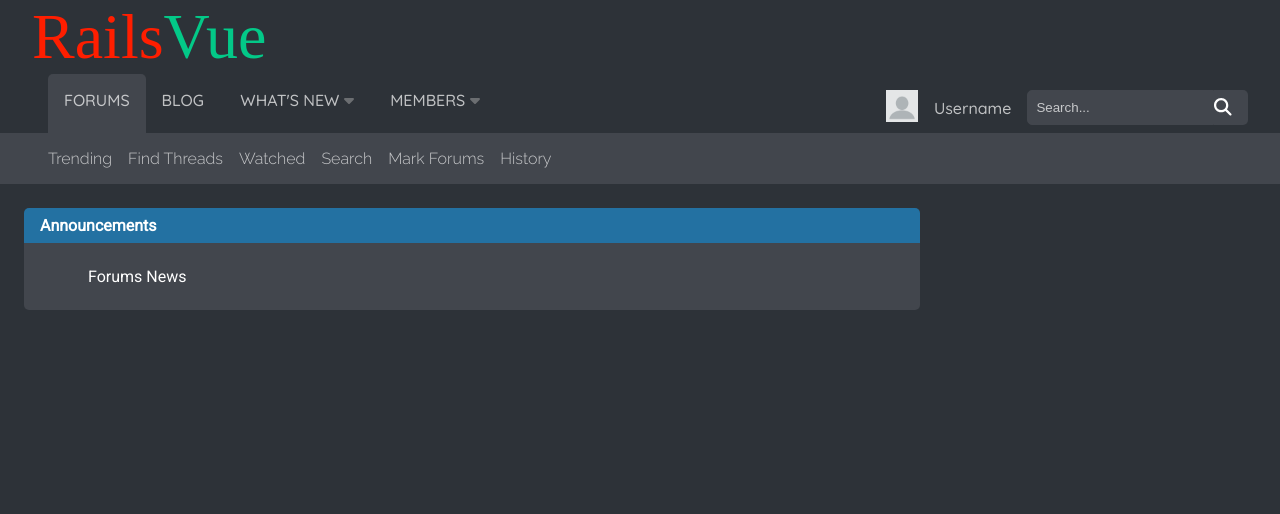
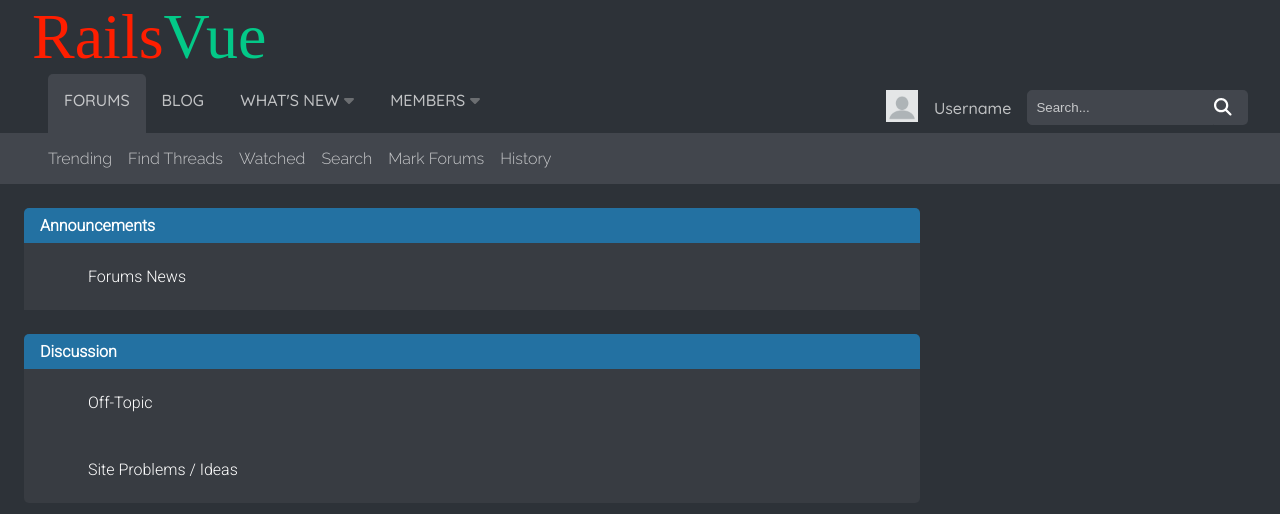
Before and after one commit to Rubykami/railsvueforum-Vuejs, a Vue app: page / in a window 1280 px wide. Shown: the top 514 px of the page. Built offline with nearby package versions, Linux system fonts and the light colour scheme; a web font is replaced by a local one.

Commit message:
Creating announcements and discussion division on forums page

```diff
--- a/index.html
+++ b/index.html
@@ -5,7 +5,7 @@
     <link href="https://fonts.googleapis.com/css2?family=Flamenco:wght@300&display=swap" rel="stylesheet">
     <link href="https://fonts.googleapis.com/css2?family=Quicksand:wght@500&display=swap" rel="stylesheet">
     <link href="https://fonts.googleapis.com/css2?family=Raleway:wght@300&display=swap" rel="stylesheet">
-    <link href="https://fonts.googleapis.com/css2?family=Roboto&display=swap" rel="stylesheet">
+    <link href="https://fonts.googleapis.com/css2?family=Roboto:wght@300&display=swap" rel="stylesheet">
     <meta name="viewport" content="width=device-width, initial-scale=1.0">
     <title>Vite App</title>
   </head>
--- a/src/components/ForumDivisions.vue
+++ b/src/components/ForumDivisions.vue
@@ -5,27 +5,77 @@
         {{ props.Title }}
       </span>
     </h1>
-    <div class="main__forumdivision__contentdiv">
-      <span class="main__forumdivision__contentdiv__content">
-        <slot name="singletext"/>
+    <div
+      @mouseover="ChangeSingleFirstMultiLinkBackground"
+      @mouseout="UndoSingleFirstMultiLinkBackground"
+      class="main__forumdivision__firstcontentdiv"
+    >
+      <span
+        ref="singlelinkdiv"
+        class="main__forumdivision__firstcontentdiv__content__singlelink"
+      >
+        <slot name="singlelink" />
+      </span>
+      <span
+        ref="firstmultilinkdiv"
+        class="main__forumdivision__firstcontentdiv__content__firstmultilink"
+      >
+        <slot name="firstmultilink" />
+      </span>
+    </div>
+    <div
+      v-show="props.Hidden"
+      @mouseover="ChangeSecondtMultiLinkBackground"
+      @mouseout="UndoSecondMultiLinkBackground"
+      class="main__forumdivision__secondcontentdiv"
+    >
+      <span
+        ref="secondmultilinkdiv"
+        class="main__forumdivision__secondcontentdiv__content__secondmultilink"
+      >
+        <slot name="secondmultilink" />
       </span>
     </div>
   </section>
 </template>
 
 <script setup lang="ts">
+import { ref } from "vue";
+
+
+const firstmultilinkdiv = ref(null);
+const secondmultilinkdiv = ref(null);
+const singlelinkdiv = ref(null);
+
+function ChangeSingleFirstMultiLinkBackground() {
+  firstmultilinkdiv.value.style.backgroundColor = "#484d56";
+  singlelinkdiv.value.style.backgroundColor = "#484d56";
+}
+function ChangeSecondtMultiLinkBackground() {
+  secondmultilinkdiv.value.style.backgroundColor = "#484d56";
+}
+
+function UndoSingleFirstMultiLinkBackground() {
+  firstmultilinkdiv.value.style.backgroundColor = "#383c42";
+  singlelinkdiv.value.style.backgroundColor = "#383c42";
+}
+function UndoSecondMultiLinkBackground() {
+  secondmultilinkdiv.value.style.backgroundColor = "#383c42";
+}
+
 const props = defineProps({
   Title: {
     type: String,
   },
+  Hidden: {
+    type: Boolean
+  }
 });
 </script>
 
 <style lang="scss" scoped>
 .main {
   &__forumdivisionsection {
-    display: flex;
-    flex-direction: column;
     width: 70vw;
     margin: 1.5rem;
   }
@@ -45,27 +95,62 @@ const props = defineProps({
       }
     }
   }
-  &__forumdivision__contentdiv {
+  &__forumdivision__firstcontentdiv {
     color: white;
-    background-color: #42464d;
+    background-color: #383c42;
     padding: 1.5rem;
     padding-left: 4rem;
     font-family: "Roboto";
-    border-radius: 0px 0px 5px 5px;
     &:hover {
-      .main__forumdivision__contentdiv__content {
-        background-color: #484d56;
-      }
       background-color: #484d56;
       cursor: pointer;
     }
-    &__content {
-      background-color: #42464d;
+    &__content__firstmultilink {
+      background-color: #383c42;
+      color: white;
+      &:hover {
+        background-color: #484d56;
+        border-bottom: 1px solid white;
+      }
+    }
+    &__content__secondmultilink {
+      background-color: #383c42;
+      color: white;
+      font-family: "Roboto";
+      width: 10rem;
+      &:hover {
+        background-color: #484d56;
+        border-bottom: 1px solid white;
+        cursor: pointer;
+      }
+    }
+    &__content__singlelink {
+      background-color: #383c42;
       &:hover {
         border-bottom: 1px solid white;
         background-color: #484d56;
       }
     }
   }
+  &__forumdivision__secondcontentdiv {
+    color: white;
+    background-color: #383c42;
+    padding: 1.5rem;
+    padding-left: 4rem;
+    font-family: "Roboto";
+    border-radius: 0px 0px 5px 5px;
+    &:hover {
+      background-color: #484d56;
+      cursor: pointer;
+    }
+    &__content__secondmultilink {
+      background-color: #383c42;
+      color: white;
+      &:hover {
+        background-color: #484d56;
+        border-bottom: 1px solid white;
+      }
+    }
+  }
 }
 </style>
--- a/src/views/ForumsView.vue
+++ b/src/views/ForumsView.vue
@@ -1,10 +1,12 @@
 <template>
   <main class="main">
-    <ForumDivisions Title="Announcements">
-      <template v-slot:singletext>
-        Forums News
-      </template>
-      </ForumDivisions>
+    <ForumDivisions :Hidden="false" Title="Announcements">
+      <template v-slot:singlelink> Forums News </template>
+    </ForumDivisions>
+    <ForumDivisions :Hidden="true" Title="Discussion">
+      <template v-slot:firstmultilink> Off-Topic </template>
+      <template v-slot:secondmultilink> Site Problems / Ideas </template>
+    </ForumDivisions>
   </main>
 </template>
 
@@ -12,7 +14,9 @@
 import ForumDivisions from "@/components/ForumDivisions.vue";
 
 export default {
-  setup() {},
+  setup() {
+
+  },
 };
 </script>
 
```
